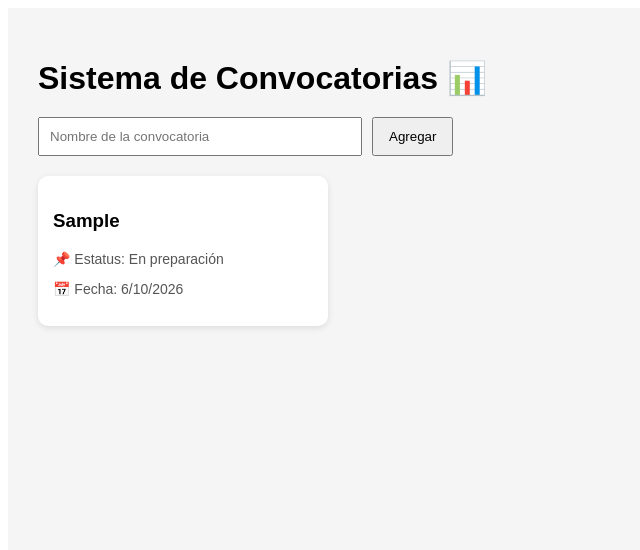
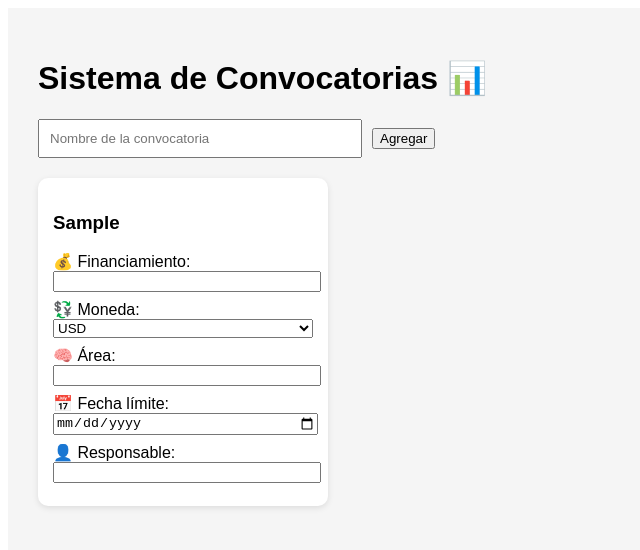
Before and after one commit to homeroarodriguezm-cell/sistema-convocatorias, a React (Vite) app: page / in a window 1280 px wide. Both pictures are taken after typing "Sample" into the empty fields and a click on the button "Agregar". Shown: the top 550 px of the page, without its empty margins (0-640 px from the left). Built offline with nearby package versions, Linux system fonts and the light colour scheme.

Commit message:
Update App.jsx

```diff
--- a/src/App.jsx
+++ b/src/App.jsx
@@ -9,20 +9,29 @@ export default function App() {
 
     const nueva = {
       nombre,
-      estatus: "En preparación",
-      fecha: new Date().toLocaleDateString(),
+      financiamiento: "",
+      moneda: "USD",
+      area: "",
+      fecha: "",
+      responsable: ""
     };
 
     setConvocatorias([...convocatorias, nueva]);
     setNombre("");
   };
 
+  const actualizarCampo = (index, campo, valor) => {
+    const copia = [...convocatorias];
+    copia[index][campo] = valor;
+    setConvocatorias(copia);
+  };
+
   return (
     <div style={{ padding: "30px", fontFamily: "Arial", background: "#f5f5f5", minHeight: "100vh" }}>
 
-      <h1 style={{ marginBottom: "20px" }}>Sistema de Convocatorias 📊</h1>
+      <h1>Sistema de Convocatorias 📊</h1>
 
-      {/* FORMULARIO */}
+      {/* CREAR */}
       <div style={{ marginBottom: "20px" }}>
         <input
           value={nombre}
@@ -30,13 +39,11 @@ export default function App() {
           placeholder="Nombre de la convocatoria"
           style={{ padding: "10px", width: "300px", marginRight: "10px" }}
         />
-        <button onClick={agregar} style={{ padding: "10px 15px" }}>
-          Agregar
-        </button>
+        <button onClick={agregar}>Agregar</button>
       </div>
 
-      {/* LISTA EN TARJETAS */}
-      <div style={{ display: "grid", gap: "15px", gridTemplateColumns: "repeat(auto-fill, minmax(250px, 1fr))" }}>
+      {/* TARJETAS */}
+      <div style={{ display: "grid", gap: "15px", gridTemplateColumns: "repeat(auto-fill, minmax(280px, 1fr))" }}>
 
         {convocatorias.map((c, i) => (
           <div
@@ -45,18 +52,50 @@ export default function App() {
               background: "white",
               padding: "15px",
               borderRadius: "10px",
-              boxShadow: "0 2px 6px rgba(0,0,0,0.1)",
+              boxShadow: "0 2px 6px rgba(0,0,0,0.1)"
             }}
           >
             <h3>{c.nombre}</h3>
 
-            <p style={{ fontSize: "14px", color: "#555" }}>
-              📌 Estatus: {c.estatus}
-            </p>
+            <label>💰 Financiamiento:</label>
+            <input
+              value={c.financiamiento}
+              onChange={(e) => actualizarCampo(i, "financiamiento", e.target.value)}
+              style={{ width: "100%", marginBottom: "8px" }}
+            />
 
-            <p style={{ fontSize: "14px", color: "#555" }}>
-              📅 Fecha: {c.fecha}
-            </p>
+            <label>💱 Moneda:</label>
+            <select
+              value={c.moneda}
+              onChange={(e) => actualizarCampo(i, "moneda", e.target.value)}
+              style={{ width: "100%", marginBottom: "8px" }}
+            >
+              <option>USD</option>
+              <option>EUR</option>
+              <option>Bs</option>
+            </select>
+
+            <label>🧠 Área:</label>
+            <input
+              value={c.area}
+              onChange={(e) => actualizarCampo(i, "area", e.target.value)}
+              style={{ width: "100%", marginBottom: "8px" }}
+            />
+
+            <label>📅 Fecha límite:</label>
+            <input
+              type="date"
+              value={c.fecha}
+              onChange={(e) => actualizarCampo(i, "fecha", e.target.value)}
+              style={{ width: "100%", marginBottom: "8px" }}
+            />
+
+            <label>👤 Responsable:</label>
+            <input
+              value={c.responsable}
+              onChange={(e) => actualizarCampo(i, "responsable", e.target.value)}
+              style={{ width: "100%", marginBottom: "8px" }}
+            />
           </div>
         ))}
 
```
